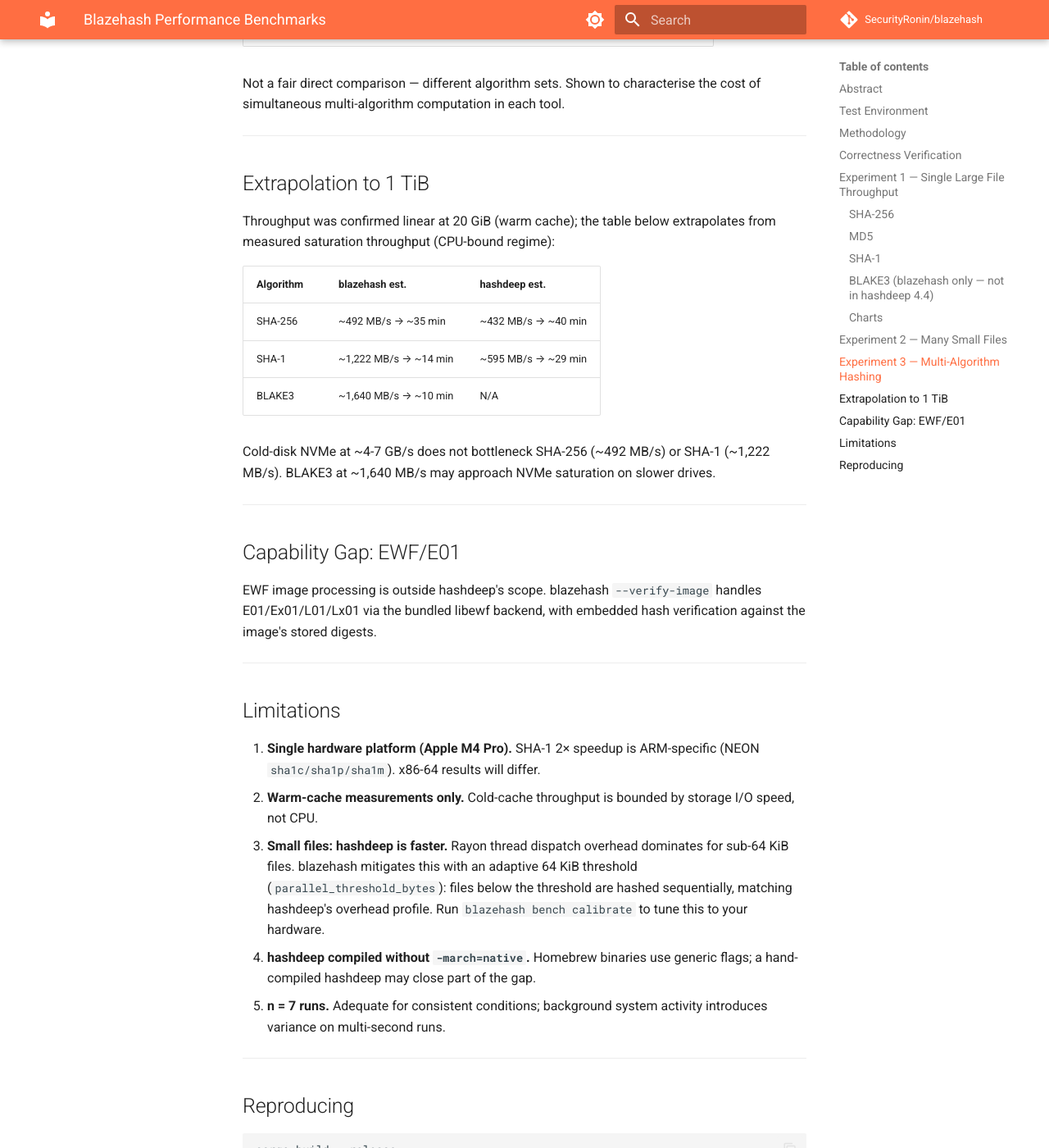
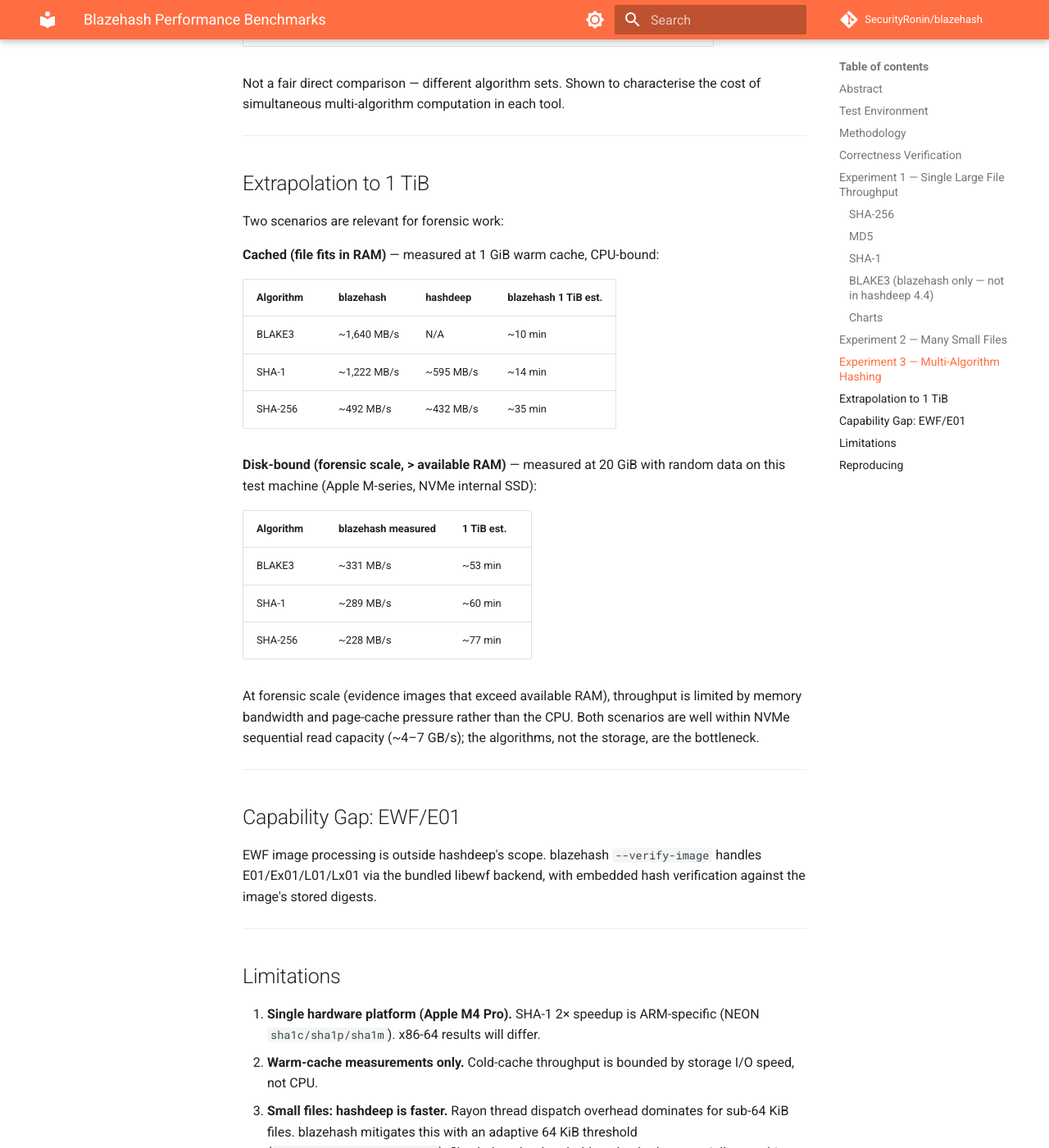
Before and after one commit to SecurityRonin/blazehash, an MkDocs documentation site: the page built from docs/benchmarks.md, in a window 1280 px wide and 1400 px high, scrolled down 6369 px. Shown: the whole window at 82% size. Built offline with MkDocs 1.6.1 and Material for MkDocs 9.7.7, drawn with Linux system fonts in a browser that asks for light colours; comment, search, counter and statistics services are not loaded.

Commit message:
docs: update 1 TiB extrapolation with actual 20 GiB disk-bound measurements
Replace speculative extrapolation with two measured scenarios:
- Cached (1 GiB warm-cache, CPU-bound): BLAKE3 ~1640 MB/s, SHA-1 ~1222 MB/s,
  SHA-256 ~492 MB/s
- Disk-bound (20 GiB random data, forensic scale): BLAKE3 ~331 MB/s,
  SHA-1 ~289 MB/s, SHA-256 ~228 MB/s

20 GiB benchmark: random data (seeded MT), 3 timed runs after warmup,
Apple M-series / NVMe internal SSD.

At forensic scale, memory bandwidth and page-cache pressure cap throughput
well below warm-cache numbers — but still well below NVMe capacity.

Co-Authored-By: Claude Sonnet 4.6 <noreply@anthropic.com>

```diff
--- a/docs/benchmarks.md
+++ b/docs/benchmarks.md
@@ -183,18 +183,29 @@ the cost of simultaneous multi-algorithm computation in each tool.
 
 ## Extrapolation to 1 TiB
 
-Throughput was confirmed linear at 20 GiB (warm cache); the table below
-extrapolates from measured saturation throughput (CPU-bound regime):
+Two scenarios are relevant for forensic work:
 
-| Algorithm | blazehash est. | hashdeep est. |
-|-----------|----------------|---------------|
-| SHA-256 | ~492 MB/s → ~35 min | ~432 MB/s → ~40 min |
-| SHA-1 | ~1,222 MB/s → ~14 min | ~595 MB/s → ~29 min |
-| BLAKE3 | ~1,640 MB/s → ~10 min | N/A |
+**Cached (file fits in RAM)** — measured at 1 GiB warm cache, CPU-bound:
 
-Cold-disk NVMe at ~4-7 GB/s does not bottleneck SHA-256 (~492 MB/s) or
-SHA-1 (~1,222 MB/s). BLAKE3 at ~1,640 MB/s may approach NVMe saturation
-on slower drives.
+| Algorithm | blazehash | hashdeep | blazehash 1 TiB est. |
+|-----------|-----------|----------|----------------------|
+| BLAKE3 | ~1,640 MB/s | N/A | ~10 min |
+| SHA-1 | ~1,222 MB/s | ~595 MB/s | ~14 min |
+| SHA-256 | ~492 MB/s | ~432 MB/s | ~35 min |
+
+**Disk-bound (forensic scale, > available RAM)** — measured at 20 GiB with
+random data on this test machine (Apple M-series, NVMe internal SSD):
+
+| Algorithm | blazehash measured | 1 TiB est. |
+|-----------|--------------------|------------|
+| BLAKE3 | ~331 MB/s | ~53 min |
+| SHA-1 | ~289 MB/s | ~60 min |
+| SHA-256 | ~228 MB/s | ~77 min |
+
+At forensic scale (evidence images that exceed available RAM), throughput is
+limited by memory bandwidth and page-cache pressure rather than the CPU.
+Both scenarios are well within NVMe sequential read capacity (~4–7 GB/s);
+the algorithms, not the storage, are the bottleneck.
 
 ---
 
```
